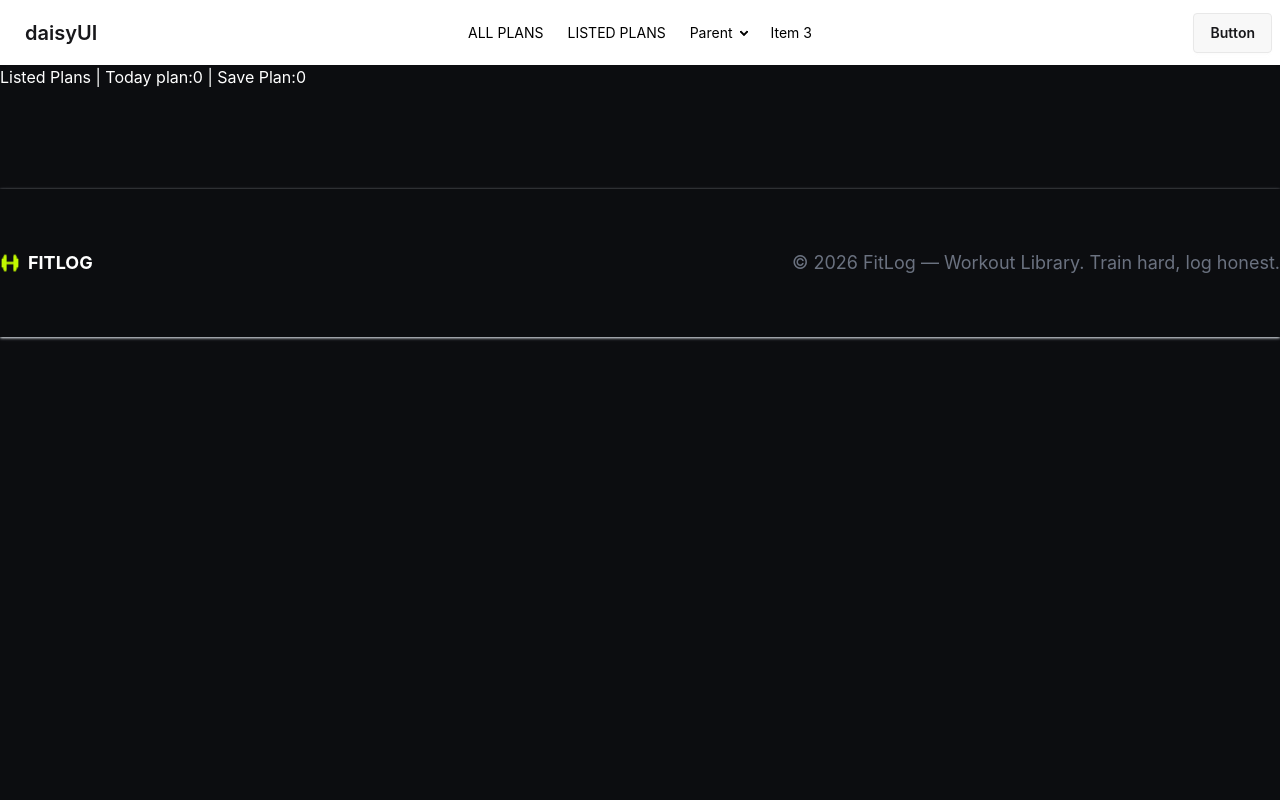
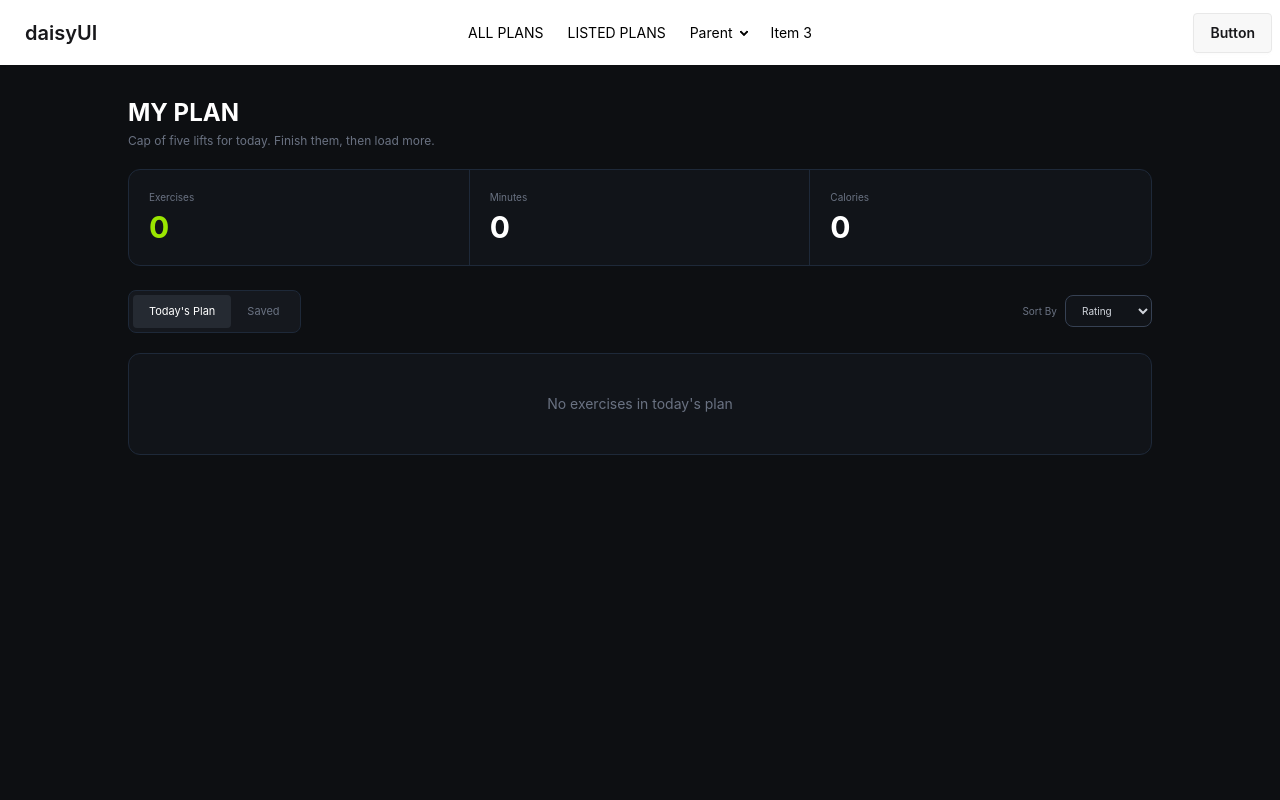
Before and after one commit to TamimurRahman/Assignment-06-Fit-Logs, a Next.js app: page /listed-plans in a window 1280 px wide. Shown: the top 800 px of the page. Built offline with nearby package versions, Linux system fonts and the light colour scheme.

Commit message:
sorting my plans based on the rating duration calories

```diff
--- a/src/app/listed-plans/page.tsx
+++ b/src/app/listed-plans/page.tsx
@@ -1,16 +1,287 @@
-"use client"
+"use client";
 
-import { useContext } from 'react';
-import { ExerciseContext } from '../context/ExerciseContext';
+import { ExerciseType } from "@/components/types/LibraryTypes";
+import Image from "next/image";
+import { useContext, useState } from "react";
+import { ExerciseContext } from "../context/ExerciseContext";
 
-const ListedPlans = () => {
-  const {todayPlan,savePlan}= useContext(ExerciseContext);
-  console.log(todayPlan);
+const Page = () => {
+  const { todayPlan, savePlan } = useContext(ExerciseContext);
+
+  // Active tab
+  const [tab, setTab] = useState<"today" | "saved">("today");
+
+  // Sorting
+  const [sortBy, setSortBy] = useState<
+    "rating" | "duration" | "calories"
+  >("rating");
+
+  // Sort function
+  const sortPlans = (plans: ExerciseType[]) => {
+    const sortedPlans = [...plans];
+
+    if (sortBy === "rating") {
+      sortedPlans.sort((a, b) => a.rating - b.rating);
+    } else if (sortBy === "duration") {
+      sortedPlans.sort((a, b) => a.duration - b.duration);
+    } else if (sortBy === "calories") {
+      sortedPlans.sort(
+        (a, b) => a.caloriesBurned - b.caloriesBurned
+      );
+    }
+
+    return sortedPlans;
+  };
+
+  // Sort both plans
+  const sortedTodayPlan = sortPlans(todayPlan ?? []);
+  const sortedSavePlan = sortPlans(savePlan ?? []);
+
+  // Select the correct sorted plan depending on active tab
+  const sortedExercises =
+    tab === "today" ? sortedTodayPlan : sortedSavePlan;
+
+  // Current exercises
+  const exercises:ExerciseType[] =
+    tab === "today" ? todayPlan ?? [] : savePlan ?? [];
+
+  // Total minutes
+  const totalMinutes = exercises.reduce(
+    (total, exercise) => total + exercise.duration,
+    0
+  );
+
+  // Total calories
+  const totalCalories = exercises.reduce(
+    (total, exercise) => total + exercise.caloriesBurned,
+    0
+  );
+
   return (
-    <div>
-      Listed Plans | Today plan:{todayPlan.length}  | Save Plan:{savePlan.length}
-    </div>
+    <main className="min-h-screen bg-[#0d0f12] px-5 py-8 text-white">
+      <div className="mx-auto max-w-5xl">
+
+        {/* ================= TITLE ================= */}
+
+        <h1 className="text-2xl font-bold">
+          MY PLAN
+        </h1>
+
+        <p className="mt-1 text-xs text-gray-500">
+          Cap of five lifts for today. Finish them, then load more.
+        </p>
+
+        {/* ================= STATS ================= */}
+
+        <div className="mt-5 grid grid-cols-3 rounded-xl border border-gray-800 bg-[#111419]">
+
+          {/* Exercises */}
+          <div className="border-r border-gray-800 p-5">
+            <p className="text-[10px] text-gray-500">
+              Exercises
+            </p>
+
+            <p className="mt-1 text-3xl font-bold text-lime-400">
+              {exercises.length}
+            </p>
+          </div>
+
+          {/* Minutes */}
+          <div className="border-r border-gray-800 p-5">
+            <p className="text-[10px] text-gray-500">
+              Minutes
+            </p>
+
+            <p className="mt-1 text-3xl font-bold">
+              {totalMinutes}
+            </p>
+          </div>
+
+          {/* Calories */}
+          <div className="p-5">
+            <p className="text-[10px] text-gray-500">
+              Calories
+            </p>
+
+            <p className="mt-1 text-3xl font-bold">
+              {totalCalories}
+            </p>
+          </div>
+
+        </div>
+
+        {/* ================= TABS + SORT ================= */}
+
+        <div className="mt-6 flex items-center justify-between">
+
+          {/* Tabs */}
+          <div className="flex rounded-lg border border-gray-800 bg-[#15181e] p-1">
+
+            {/* Today's Plan */}
+            <button
+              onClick={() => setTab("today")}
+              className={`rounded px-4 py-2 text-[11px] ${
+                tab === "today"
+                  ? "bg-[#252a32] text-white"
+                  : "text-gray-500"
+              }`}
+            >
+              Today&apos;s Plan
+            </button>
+
+            {/* Saved */}
+            <button
+              onClick={() => setTab("saved")}
+              className={`rounded px-4 py-2 text-[11px] ${
+                tab === "saved"
+                  ? "bg-[#252a32] text-white"
+                  : "text-gray-500"
+              }`}
+            >
+              Saved
+            </button>
+
+          </div>
+
+          {/* Sort */}
+          <div className="flex items-center gap-2">
+
+            <span className="text-[10px] text-gray-500">
+              Sort By
+            </span>
+
+            <select
+              value={sortBy}
+              onChange={(e) =>
+                setSortBy(
+                  e.target.value as
+                    | "rating"
+                    | "duration"
+                    | "calories"
+                )
+              }
+              className="rounded-lg border border-gray-700 bg-[#111419] px-3 py-2 text-[10px] text-gray-300 outline-none"
+            >
+              <option value="duration">
+                Duration
+              </option>
+
+              <option value="calories">
+                Calories
+              </option>
+
+              <option value="rating">
+                Rating
+              </option>
+            </select>
+
+          </div>
+        </div>
+
+        {/* ================= EXERCISE CARDS ================= */}
+
+        <div className="mt-5 space-y-3">
+
+          {sortedExercises.length > 0 ? (
+
+            sortedExercises.map(
+              (exercise: ExerciseType) => (
+
+                <div
+                  key={exercise.id}
+                  className="flex items-center gap-3 rounded-xl border border-gray-800 bg-[#111419] p-3"
+                >
+
+                  {/* Image */}
+                  <Image
+                    src={exercise.image}
+                    alt={exercise.name}
+                    width={112}
+                    height={64}
+                    className="h-16 w-28 rounded-lg object-cover"
+                  />
+
+                  {/* Exercise Information */}
+                  <div className="flex-1">
+
+                    <h2 className="text-xs font-bold uppercase">
+                      {exercise.name}
+                    </h2>
+
+                    <p className="text-[10px] text-gray-500">
+                      {exercise.equipment}
+                    </p>
+
+                    {/* Exercise Stats */}
+                    <div className="mt-2 flex gap-3 text-[10px] text-gray-400">
+
+                      {/* Duration */}
+                      <span>
+                        <span className="text-lime-400">
+                          ◷
+                        </span>{" "}
+                        {exercise.duration} min
+                      </span>
+
+                      {/* Calories */}
+                      <span>
+                        <span className="text-lime-400">
+                          🔥
+                        </span>{" "}
+                        {exercise.caloriesBurned} kcal
+                      </span>
+
+                      {/* Rating */}
+                      <span>
+                        <span className="text-lime-400">
+                          ☆
+                        </span>{" "}
+                        {exercise.rating}
+                      </span>
+
+                    </div>
+                  </div>
+
+                  {/* View Details */}
+                  <button
+                    className="rounded-full border border-gray-700 px-4 py-2 text-[10px] text-gray-300 transition hover:border-gray-500 hover:text-white"
+                  >
+                    View Details
+                  </button>
+
+                  {/* Mark Done */}
+                  <button
+                    className="rounded-full bg-lime-400 px-4 py-2 text-[10px] font-semibold text-black transition hover:bg-lime-300"
+                  >
+                    ✓ Mark as Done
+                  </button>
+
+                  {/* Remove */}
+                  <button
+                    className="px-2 text-gray-500 transition hover:text-white"
+                  >
+                    ×
+                  </button>
+
+                </div>
+              )
+            )
+
+          ) : (
+
+            /* Empty State */
+            <div className="rounded-xl border border-gray-800 bg-[#111419] py-10 text-center text-sm text-gray-500">
+              {tab === "today"
+                ? "No exercises in today's plan"
+                : "No saved exercises"}
+            </div>
+
+          )}
+
+        </div>
+      </div>
+    </main>
   );
 };
 
-export default ListedPlans;
+export default Page;
```
